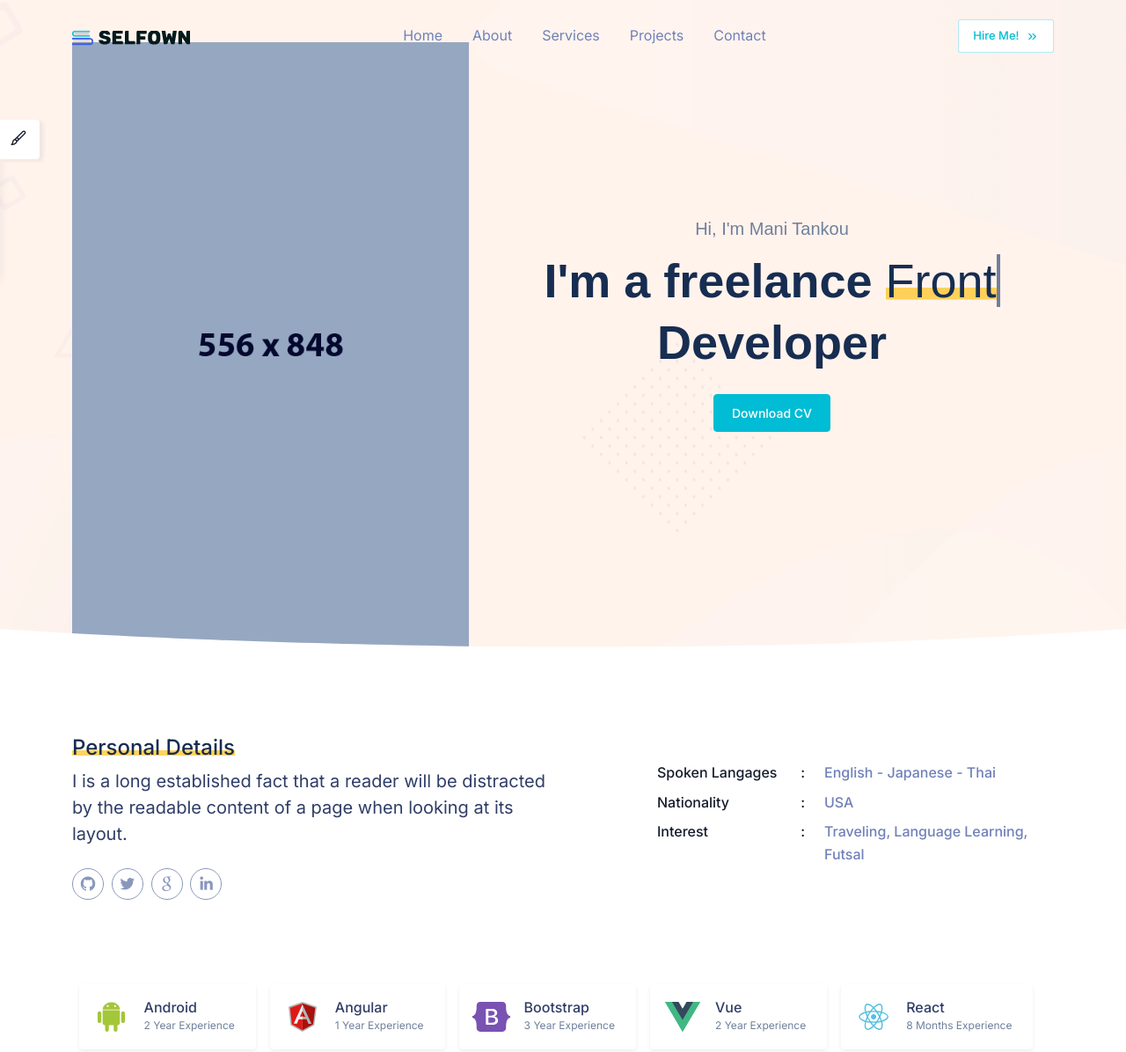
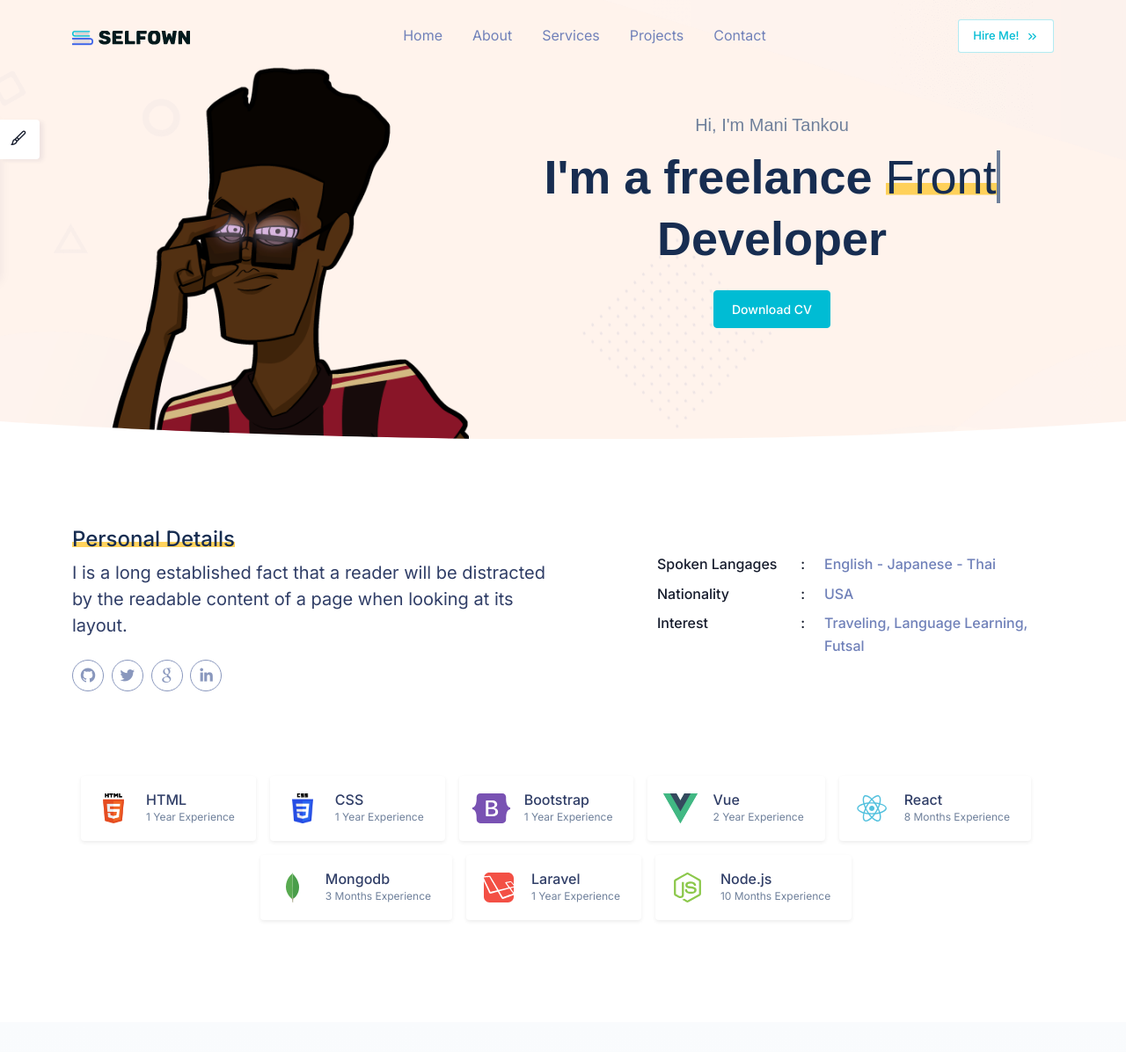
Before and after one commit to uncleeman/PortfolioSIte, a plain HTML site: page index.html in a window 1280 px wide. Shown: the top 1196 px of the page at 88% size. Drawn offline with Linux system fonts and the light colour scheme; a web font is replaced by a local one.

Commit message:
added a favicon, html svg, css svg, personal  img

```diff
--- a/index.html
+++ b/index.html
@@ -9,7 +9,7 @@
         <meta content="Mannatthemes" name="author" />
 
         <!-- favicon -->
-        <link rel="shortcut icon" href="images/favicon.ico" />
+        <link rel="shortcut icon" href="images/favicon-mani.ico" />
 
         <!-- css -->
         <link href="css/bootstrap.min.css" rel="stylesheet" type="text/css" />
@@ -52,7 +52,7 @@
                             <a class="nav-link" href="contact.html">Contact</a>
                         </li><!--end nav-item-->
                     </ul><!--end navbar-nav-->
-                    <a href="#" class="btn btn-sm nav-btn text-primary mb-4 mb-lg-0">Hire Me! <i class="icon-xxs ms-1" data-feather="chevrons-right"></i></a>
+                    <a href="contact.html" class="btn btn-sm nav-btn text-primary mb-4 mb-lg-0">Hire Me! <i class="icon-xxs ms-1" data-feather="chevrons-right"></i></a>
                 </div><!-- end #navbarNav -->
             </div><!-- end container -->
         </nav>
@@ -64,7 +64,7 @@
                 <div class="row align-items-center justify-content-center">
 
                     <div class="col-lg-5  mx-auto mt-5">
-                        <img src="images/personal/1.png" alt="" class="img-fluid ml-lg-5">
+                        <img src="images/personal/Eman.png" alt="" class="img-fluid ml-lg-5">
                     </div><!--end col-->
                     <div class="col-lg-7 text-center px-0 px-xl-4 mt-5 mt-lg-0 pt-5 pt-lg-0">
                         <h5 class="d-inline-block py-1 px-3 rounded text-muted font-secondary">Hi, I'm Mani Tankou</h5>
@@ -97,7 +97,7 @@
                             that a reader will be distracted by the readable content of a page when looking at its layout.
                         </h4>
                         <div class="social">
-                            <a href="#">
+                            <a href="https://github.com/uncleeman">
                                 <i class="lab la-github github me-1"></i>
                             </a>
                             <a href="#">
@@ -106,7 +106,7 @@
                             <a href="#">
                                 <i class="lab la-google google me-1"></i>
                             </a>
-                            <a href="#">
+                            <a href="https://www.linkedin.com/in/emmanuel-tankou-b51855257/">
                                 <i class="lab la-linkedin-in linkedin me-1"></i>
                             </a>
                         </div>
@@ -133,21 +133,21 @@
                             <div class="mx-3 ms-sm-0 ms-sm-0 mb-3 card-bg rounded p-1 pe-3 p-md-3 pe-md-4 shadow-sm">
                                 <div class="d-flex align-items-center">
                                     <div class="thumb-md d-flex flex-wrap justify-content-center align-items-center">
-                                        <img src="images/logos/android.svg" alt="" class="" height="34">
+                                        <img src="images/logos/HTML5_logo_and_wordmark.svg.png" alt="" class="" height="34">
                                     </div>
                                     <div class="ms-3">
-                                        <h6 class="mb-0 fw-medium text-gray-700">Android</h6>
-                                        <p class="text-muted mb-0 fs-12">2 Year Experience</p>
+                                        <h6 class="mb-0 fw-medium text-gray-700">HTML</h6>
+                                        <p class="text-muted mb-0 fs-12">1 Year Experience</p>
                                     </div>
                                 </div>
                             </div><!--/div-->
                             <div class="mx-3 ms-sm-0 ms-sm-0 mb-3 card-bg rounded p-1 pe-3 p-md-3 pe-md-4 shadow-sm">
                                 <div class="d-flex align-items-center">
                                     <div class="thumb-md d-flex flex-wrap justify-content-center align-items-center">
-                                        <img src="images/logos/Angular.svg" alt="" class="" height="34">
+                                        <img src="images/logos/CSS3_logo_and_wordmark.svg.png" alt="" class="" height="34">
                                     </div>
                                     <div class="ms-3">
-                                        <h6 class="mb-0 fw-medium text-gray-700">Angular</h6>
+                                        <h6 class="mb-0 fw-medium text-gray-700">CSS</h6>
                                         <p class="text-muted mb-0 fs-12">1 Year Experience</p>
                                     </div>
                                 </div>
@@ -159,7 +159,7 @@
                                     </div>
                                     <div class="ms-3">
                                         <h6 class="mb-0 fw-medium text-gray-700">Bootstrap</h6>
-                                        <p class="text-muted mb-0 fs-12">3 Year Experience</p>
+                                        <p class="text-muted mb-0 fs-12">1 Year Experience</p>
                                     </div>
                                 </div>
                             </div><!--/div-->
```
Also changed, not shown: images/favicon-mani.ico (added), images/logos/CSS3_logo_and_wordmark.svg.png (added), images/logos/HTML5_logo_and_wordmark.svg.png (added), images/personal/Eman.png (added).
